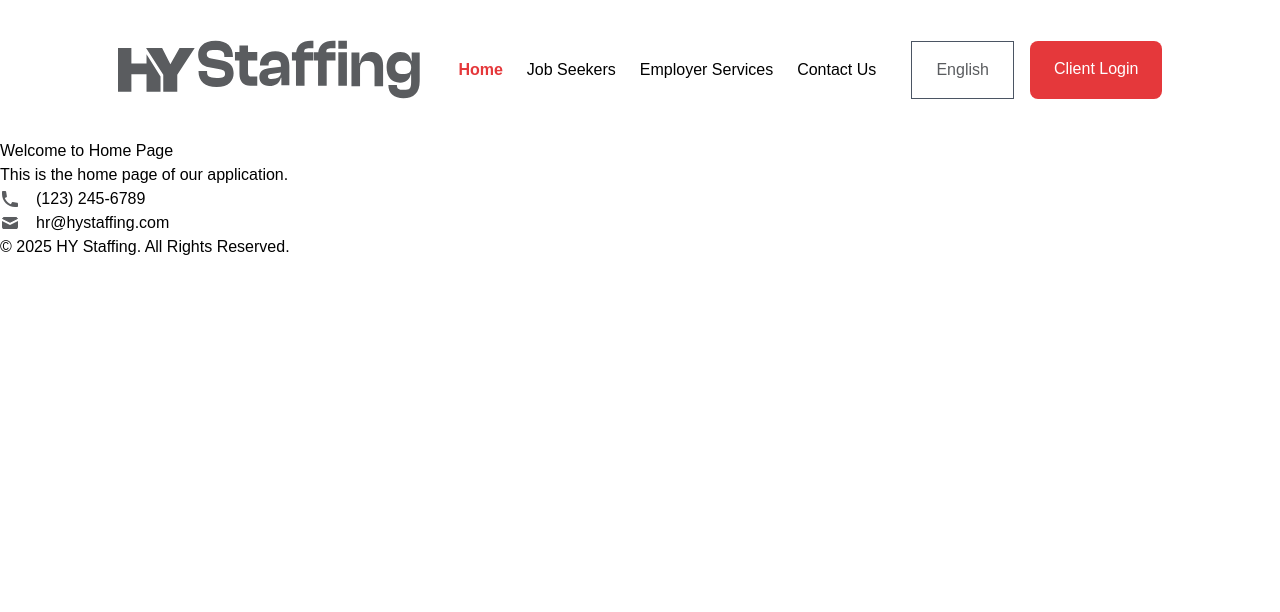
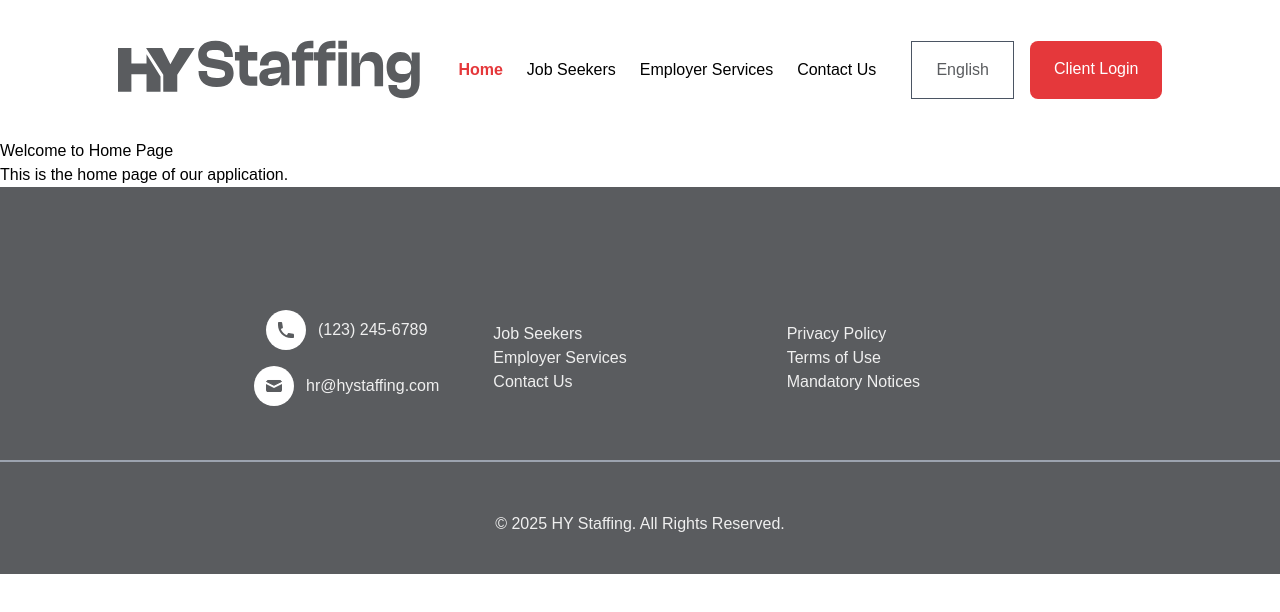
Before and after one commit to atikurahad/hy-staffing, a React (Vite) app: page / in a window 1280 px wide. Shown: the top 612 px of the page. Built offline with nearby package versions, Linux system fonts and the light colour scheme.

Commit message:
footer complete

```diff
--- a/src/shared/Footer.jsx
+++ b/src/shared/Footer.jsx
@@ -4,29 +4,47 @@ import mailIcon from "../assets/images/mail.svg";
 
 const Footer = () => {
   return (
-    <footer className="footer">
-      <div className="footer-content">
-        <div>
-          <div>
-            <span className="flex flex-row items-center gap-4">
-              <img src={phoneIcon} alt="" srcset="" />
+    <footer className="footer bg-[#5A5C5F]">
+      <div className="footer-content pt-[106.993px] pr-[200px] pb-[37.447px] pl-[200px]">
+        <div className="grid grid-cols-3">
+          <div className="flex flex-col items-center gap-4 p-4">
+            <div className="flex items-center gap-3">
+              <div className="w-10 h-10 flex items-center justify-center bg-white rounded-full">
+                <img className="w-5 h-5" src={phoneIcon} alt="Phone Icon" />
+              </div>
+              <p className="text-[#EFEFEF] font-sans">(123) 245-6789</p>
+            </div>
 
-              <p>(123) 245-6789</p>
+            <div className="flex items-center gap-3">
+              <div className="w-10 h-10 flex items-center justify-center bg-white rounded-full">
+                <img className="w-5 h-5" src={mailIcon} alt="Mail Icon" />
+              </div>
+              <p className="text-[#EFEFEF] font-sans">hr@hystaffing.com</p>
+            </div>
+          </div>
+
+          <div className="flex flex-row items-center">
+            <span className="text-[#EFEFEF] font-sans">
+              <p>Job Seekers</p>
+              <p>Employer Services</p>
+              <p>Contact Us</p>
             </span>
           </div>
-          <div>
-            <span className="flex flex-row items-center gap-4">
-              <img src={mailIcon} alt="" srcset="" />
 
-              <p>hr@hystaffing.com</p>
+          <div className="flex flex-row items-center">
+            <span className="text-[#EFEFEF] font-sans">
+              <p>Privacy Policy</p>
+              <p>Terms of Use</p>
+              <p>Mandatory Notices</p>
             </span>
           </div>
-          <div></div>
-
-          <p>
-            &copy; {new Date().getFullYear()} HY Staffing. All Rights Reserved.
-          </p>
         </div>
+      </div>
+      <div class="w-full h-[2px] bg-gray-400 shadow-lg shadow-gray-500/50"></div>
+      <div className="mt-[50px] pb-[38px]">
+        <p className="text-[#EFEFEF] font-sans text-center ">
+          &copy; {new Date().getFullYear()} HY Staffing. All Rights Reserved.
+        </p>
       </div>
     </footer>
   );
```
